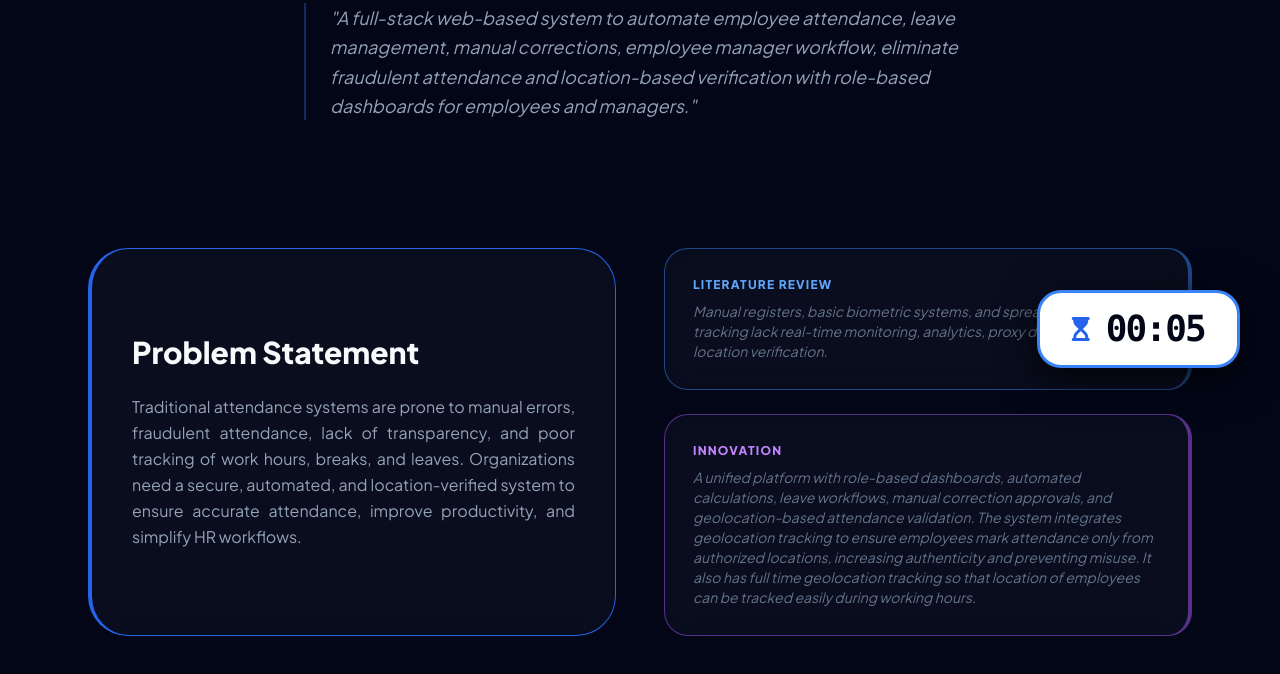
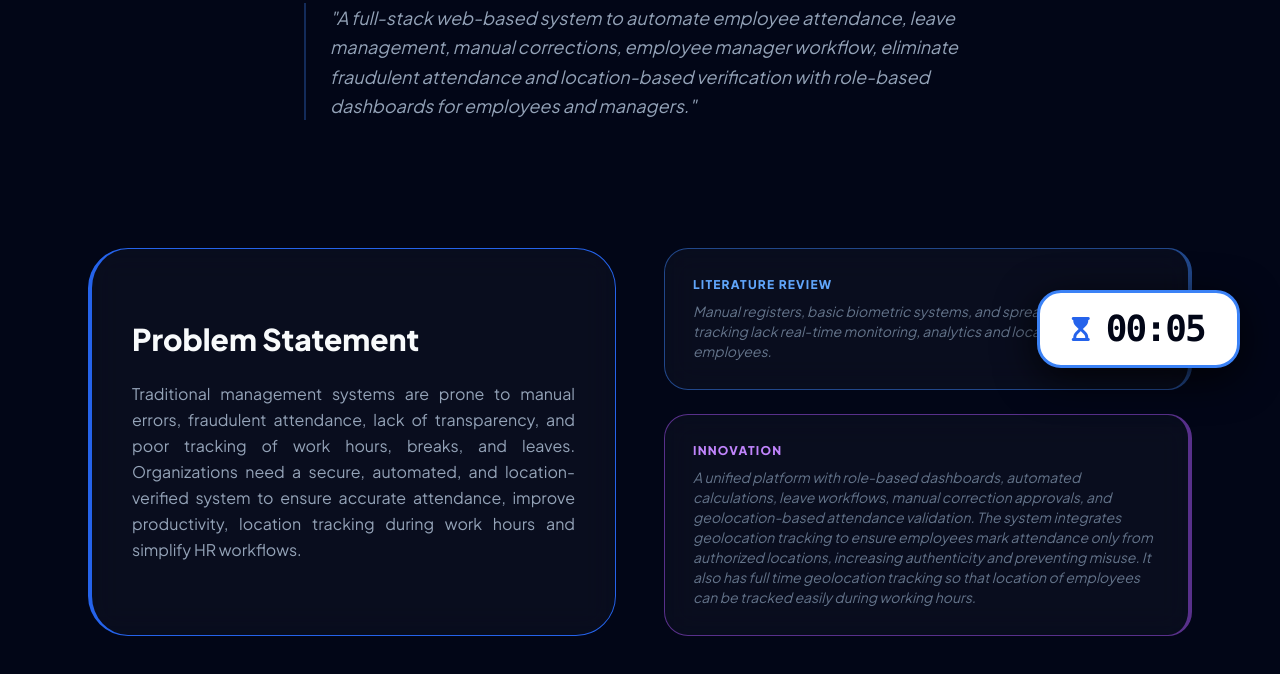
Before and after one commit to Atharrv2459/pbl_project, a plain HTML site: page index.html in a window 1280 px wide. Shown: the part 392-1066 px from the top of the page. Drawn offline with nearby package versions, Linux system fonts and the light colour scheme.

Commit message:
Made some changes

```diff
--- a/index.html
+++ b/index.html
@@ -62,14 +62,14 @@
             <div class="glass p-10 rounded-[2.5rem] flex flex-col justify-center border-l-4 border-blue-600">
                 <h2 class="text-3xl font-extrabold mb-6">Problem Statement</h2>
                 <p class="text-slate-400 leading-relaxed text-justify">
-                    Traditional attendance systems are prone to manual errors, fraudulent attendance, lack of transparency, and poor tracking of work hours, breaks, and leaves. Organizations need a secure, automated, and location-verified system to ensure accurate attendance, improve productivity, and simplify HR workflows.
+                    Traditional management systems are prone to manual errors, fraudulent attendance, lack of transparency, and poor tracking of work hours, breaks, and leaves. Organizations need a secure, automated, and location-verified system to ensure accurate attendance, improve productivity, location tracking during work hours and simplify HR workflows.
                 </p>
             </div>
             <div class="space-y-6">
                 <div class="glass p-7 rounded-3xl border-r-4 border-blue-500/50">
                     <h3 class="text-blue-400 font-bold text-xs uppercase tracking-widest mb-2">Literature Review</h3>
                     <p class="text-sm text-slate-500 italic">
-                        Manual registers, basic biometric systems, and spreadsheet-based tracking lack real-time monitoring, analytics, proxy detection and location verification.
+                        Manual registers, basic biometric systems, and spreadsheet-based tracking lack real-time monitoring, analytics and location verification of employees.
                     </p>
                 </div>
                 <div class="glass p-7 rounded-3xl border-r-4 border-purple-500/50">
```
